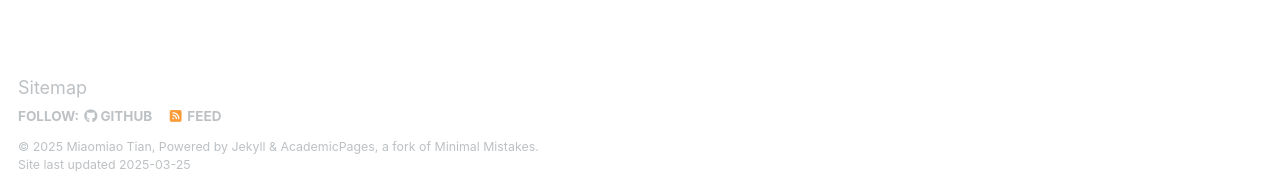
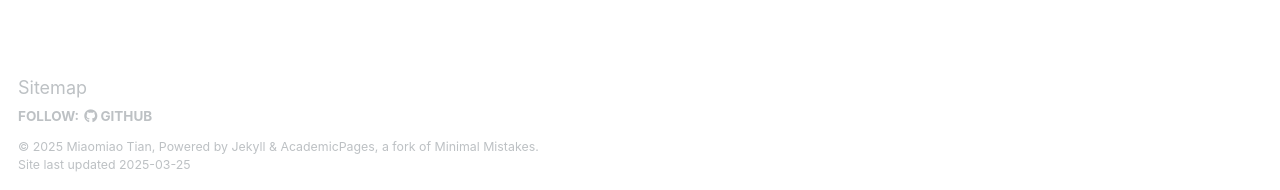
Before and after one commit to dmtian/dmtian.github.io, a Jekyll site: the page built from _pages/about.md, in a window 1280 px wide. Shown: the part 707-897 px from the top of the page. Built offline with Jekyll 4.4.1, drawn with Linux system fonts in a browser that asks for light colours.

Commit message:
Update _config.yml

```diff
--- a/_config.yml
+++ b/_config.yml
@@ -114,11 +114,11 @@ staticman:
     email                : "md5"
   generatedFields:
     date:
-      type               : # "date"
+      type               : "date"
       options:
         format           : "iso8601" # "iso8601" (default), "timestamp-seconds", "timestamp-milliseconds"
 atom_feed:
-  hide                   : false     # change to true to hide the RSS feed in the footer
+  hide                   : true     # change to true to hide the RSS feed in the footer
   path                   : # blank (default) uses feed.xml
 
 
```
